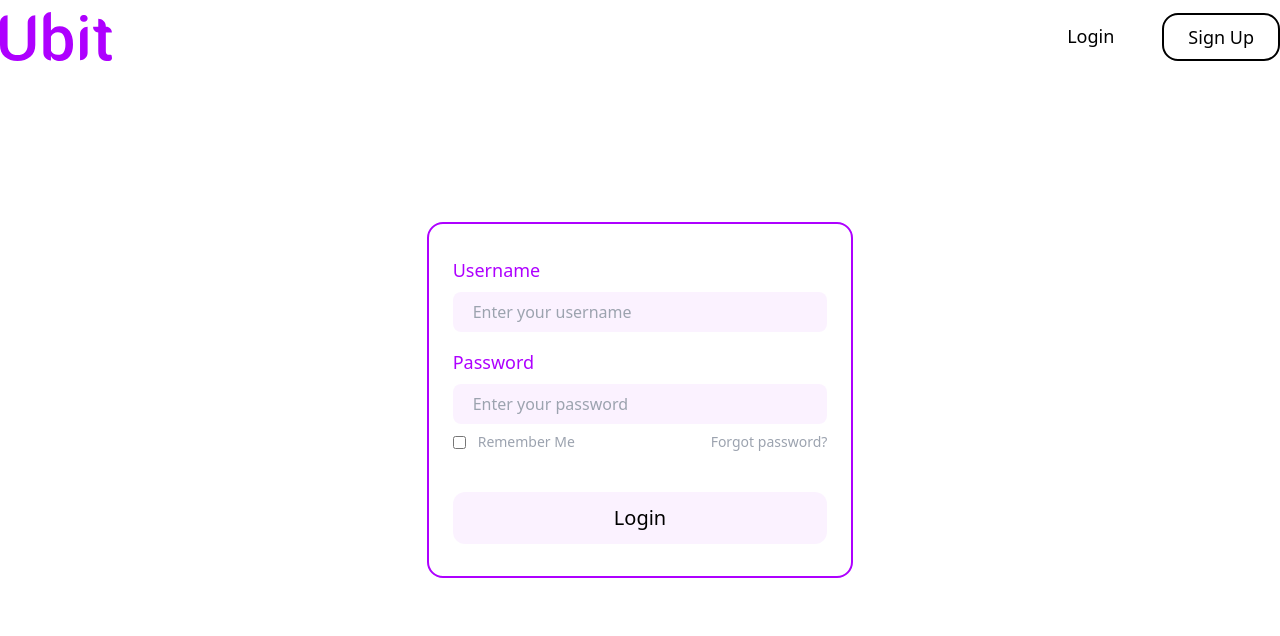
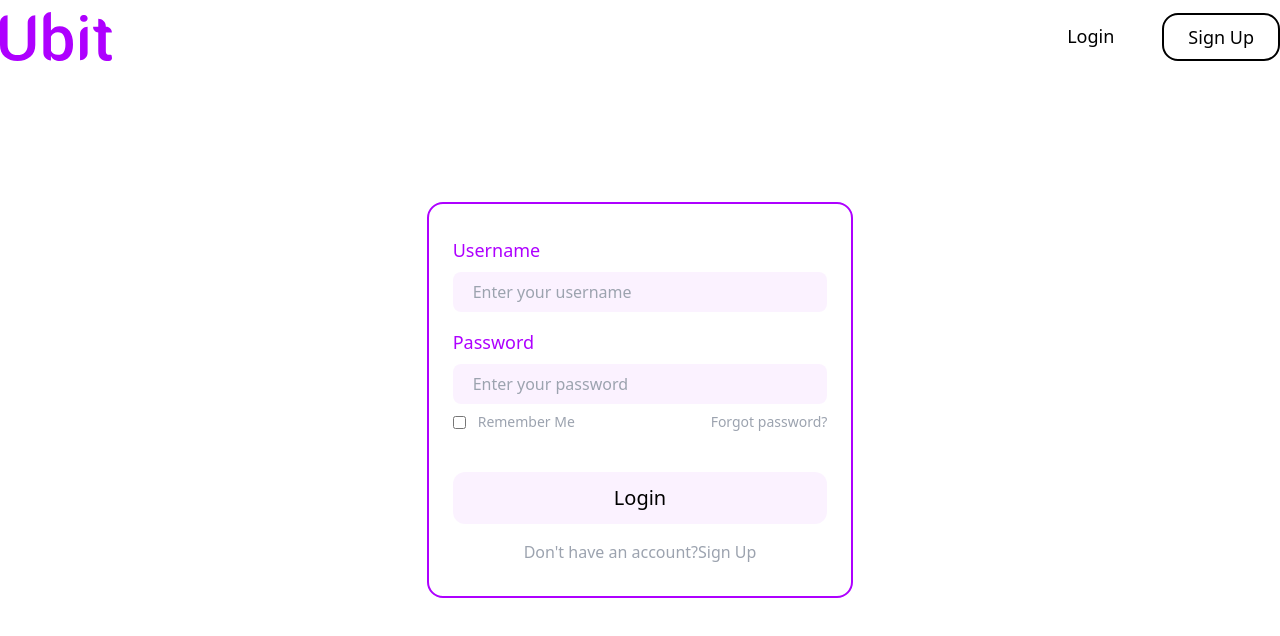
Before and after one commit to Qaudri/url-shortener, a Nuxt app: page /login in a window 1280 px wide. Shown: the top 636 px of the page. Built offline with nearby package versions, Linux system fonts and the light colour scheme.

Commit message:
chore: minor user experience issues fixed

```diff
--- a/components/Ui/Form/Login.vue
+++ b/components/Ui/Form/Login.vue
@@ -1,5 +1,5 @@
 <template>
-  <div class="w-1/3  border-primary-100 border-2 py-8 px-6 rounded-2xl">
+  <div class="w-full mx-12 md:w-1/2 lg:w-1/3  border-primary-100 border-2 py-8 px-6 rounded-2xl">
     <form action="" class="block">
       <label for="username" class="block text-lg text-primary-100 font-medium">Username</label>
       <div class="py-1"></div>
@@ -26,6 +26,10 @@
       <button type="submit" class="bg-opacity-5 mt-10 text-xl text-black font-medium py-3 flex justify-center bg-primary-100 rounded-xl w-full">
         Login
       </button>
+
+      <div class="text-gray-400 text-base mt-4 flex justify-center mx-auto">
+        Don't have an account? <span class=""><button class="font-medium hover:text-primary-100 duration-500 ease-in-out">Sign Up</button></span>
+      </div>
     </form>
   </div>
 </template>
```
